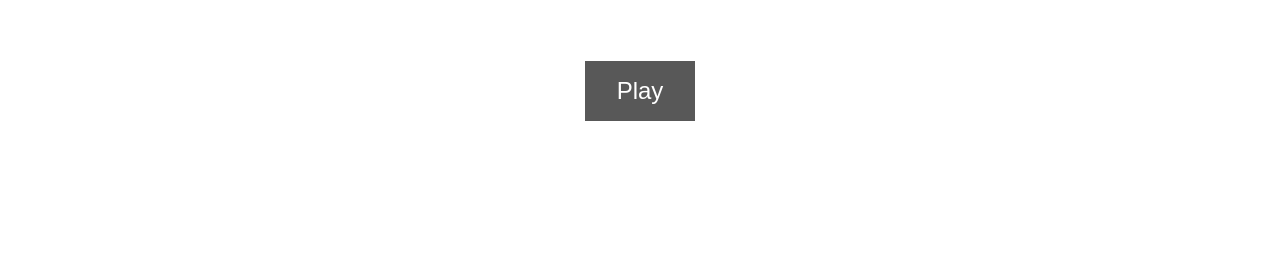
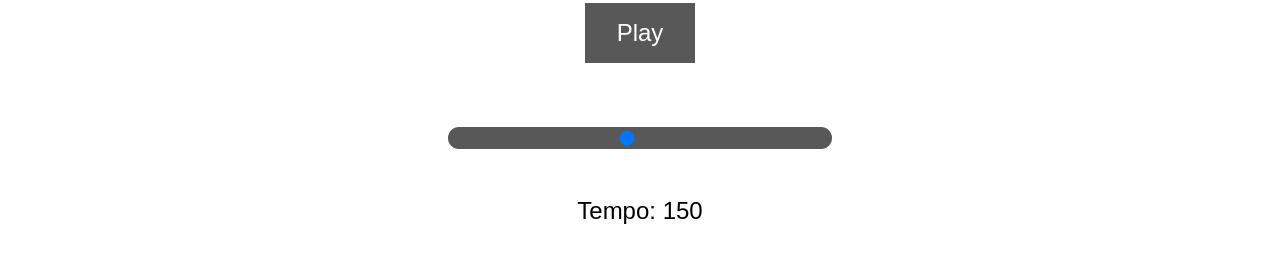
Before and after one commit to Ingoo1/Beatmaker-Project, a plain HTML site: page index.html in a window 1280 px wide. Shown: the part 621-884 px from the top of the page. Before the commit the page ends 800 px from the top, so only its background shows below. Drawn offline with Linux system fonts and the light colour scheme.

Commit message:
added tempo

```diff
--- a/app.js
+++ b/app.js
@@ -13,6 +13,7 @@ class DrumKit {
     this.isPlaying = null;
     this.selects = document.querySelectorAll('select');
     this.muteBtns = document.querySelectorAll('.mute');
+    this.tempoSlider = document.querySelector('.tempo-slider');
   }
 
   repeat() {
@@ -115,6 +116,20 @@ class DrumKit {
       }
     }
   }
+  changeTempo(e) {
+    const tempoText = document.querySelector('.tempo-nr');
+    tempoText.textContent = e.target.value;
+  }
+
+  updateTempo(e) {
+    this.bpm = e.target.value;
+    clearInterval(this.isPlaying);
+    this.isPlaying = null;
+    const playBtn = document.querySelector('.play');
+    if (playBtn.classList.contains('active')) {
+      this.start();
+    }
+  }
 }
 
 const drumKit = new DrumKit();
@@ -142,3 +157,11 @@ drumKit.muteBtns.forEach((btn) => {
     drumKit.mute(e);
   });
 });
+
+drumKit.tempoSlider.addEventListener('input', function (e) {
+  drumKit.changeTempo(e);
+});
+
+drumKit.tempoSlider.addEventListener('change', function (e) {
+  drumKit.updateTempo(e);
+});
--- a/index.html
+++ b/index.html
@@ -82,6 +82,16 @@
         </div>
       </div>
       <button class="play">Play</button>
+      <div class="tempo">
+        <input
+          type="range"
+          class="tempo-slider"
+          max="300"
+          min="20"
+          value="150"
+        />
+        <p>Tempo: <span class="tempo-nr">150</span></p>
+      </div>
     </div>
 
     <audio class="kick-sound" src="./sounds/kick-classic.wav"></audio>
--- a/style.css
+++ b/style.css
@@ -110,6 +110,28 @@ select {
   background: gray;
 }
 
+.tempo {
+  margin: 3rem;
+  width: 30%;
+}
+
+.tempo-slider {
+  padding: 0.2rem;
+  -webkit-appearance: none;
+  margin: 1rem 0rem;
+  width: 100%;
+  position: relative;
+  background: rgb(88, 88, 88);
+  cursor: pointer;
+  border-radius: 1rem;
+}
+
+.tempo p {
+  font-size: 1.5rem;
+  margin: 2rem;
+  text-align: center;
+}
+
 @keyframes playTrack {
   from {
     transform: scale(1);
```
